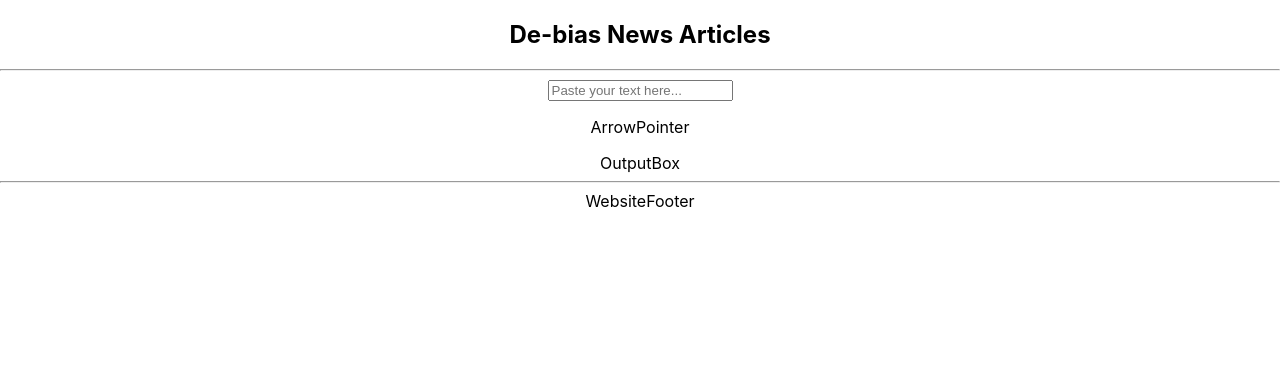
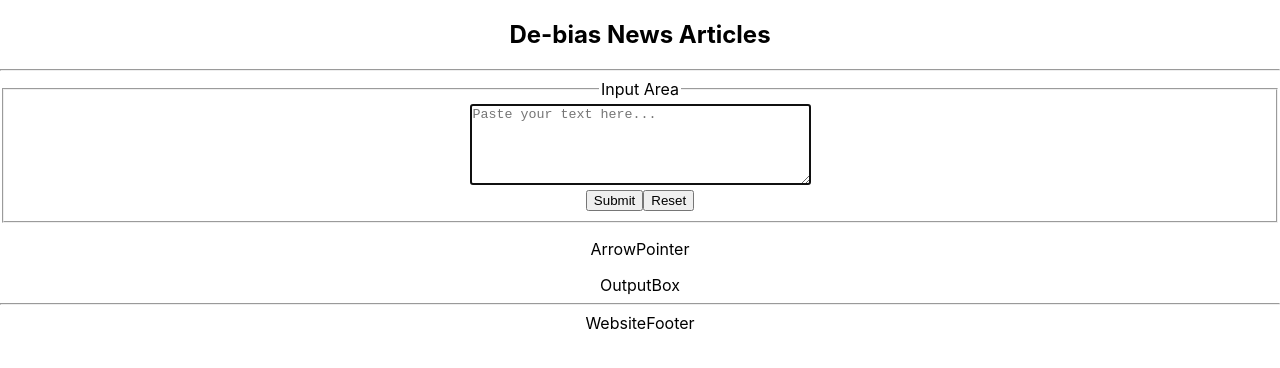
Before and after one commit to QuantumStatic/FYPFrontend, a React (Create React App) app in the folder front-end/: page / in a window 1280 px wide. Shown: the top 368 px of the page. Built offline with nearby package versions, Linux system fonts and the light colour scheme.

Commit message:
Completed Adding Text Box

```diff
--- a/front-end/src/components/InputArea.js
+++ b/front-end/src/components/InputArea.js
@@ -5,9 +5,20 @@ export class InputArea extends Component {
         return (
             <React.Fragment>
 
-                <form>
-                    <label for = "inputText" />
-                    <input type="text" name= "inputText" id="inputText" placeholder="Paste your text here..." autoComplete="on" required autofocus/>
+                <form action="https://httpbin.org/get" method="get">
+                    <fieldset>
+                        <legend>Input Area</legend>
+                        {/* Text Box Code */}
+                        <label htmlFor = "inputText" />
+                        <textarea name= "inputText" id="inputText" placeholder="Paste your text here..." cols="40" rows = "5" autoComplete="on" required autoFocus/>
+
+                        {/* Upload File Code */}
+                        <br />
+
+                        {/* Submit Button Code */}
+                        <button type="submit">Submit</button>
+                        <button type='reset'>Reset</button>
+                    </fieldset>
                 </form>
 
             </React.Fragment>
```
